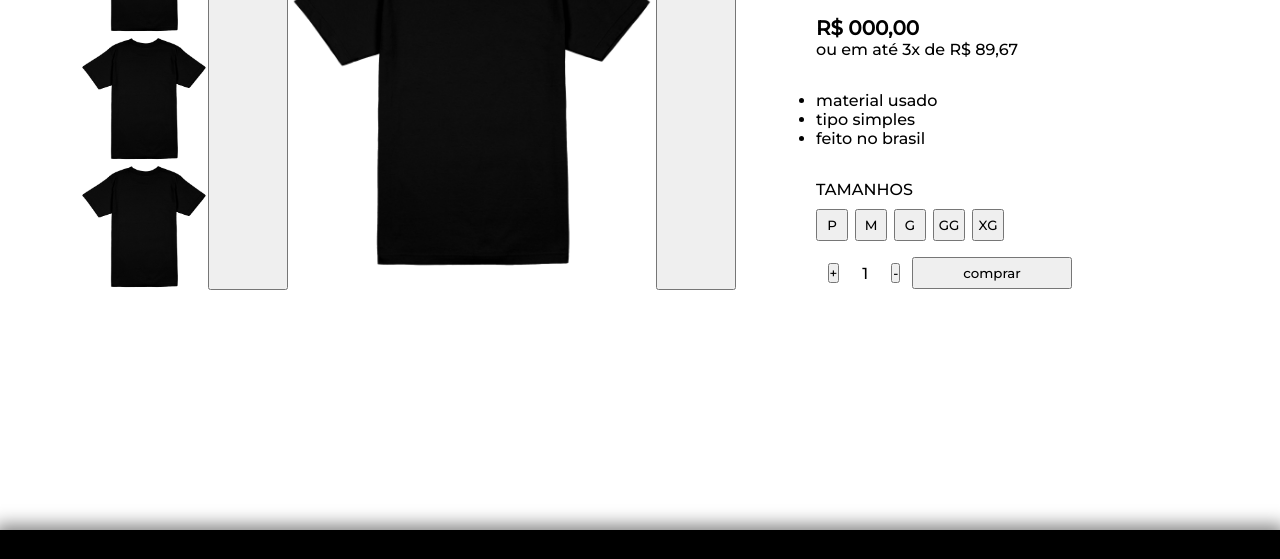
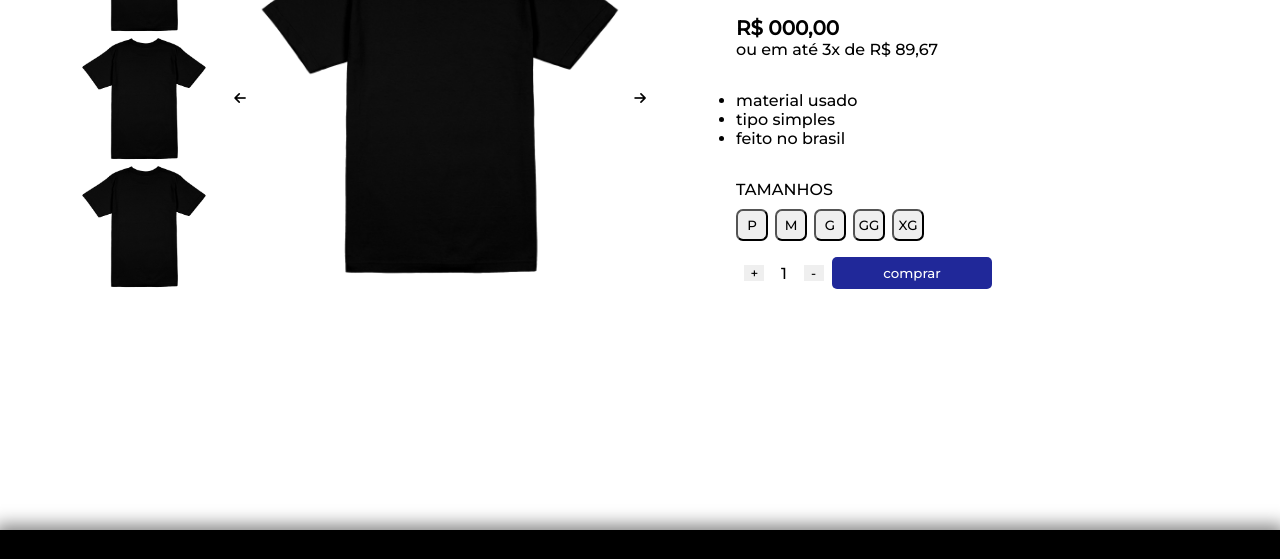
Before and after one commit to MatheusLopes13/JETSKATESHOP, a website: page src/produto/produto.html in a window 1280 px wide. Shown: the part 254-813 px from the top of the page. Drawn offline with Linux system fonts and the light colour scheme.

Commit message:
finalização hmtl css produto

```diff
--- a/src/produto/produto.css
+++ b/src/produto/produto.css
@@ -15,6 +15,8 @@ height: 8rem;
 
 .box-2 {
 display: flex;
+align-items: center;
+padding-left: 1rem;
 
 }
 .box-2 img {
@@ -23,7 +25,12 @@ display: flex;
 }
 
 .box-2 button{
-width: 5rem;
+width: 2rem;
+height: 3rem;
+background-color: transparent;
+border: none;
+cursor: pointer;
+
 }
 
 .box-3 {
@@ -43,6 +50,8 @@ margin-left: 5rem;
 .tamanhos button {
     width: 2rem;
     height: 2rem;
+    border-radius: 7px;
+
 
 }
 
@@ -53,9 +62,21 @@ justify-content: space-around;
 align-items: center;
 }
 
+.adicionar-item button {
+    width: 20px;
+    border: none;
+    cursor: pointer;
+}
+
+
 .button-comprar button {
     width: 10rem;
     height: 2rem;
+    border: none;
+    background: #202899;
+    color: white;
+    border-radius: 5px;
+    cursor: pointer;
 }
 
 .preco {
--- a/src/produto/produto.html
+++ b/src/produto/produto.html
@@ -64,9 +64,13 @@
         </div>
 
         <div class="box-2">
-            <button></button>
+            <button>
+                    <i class="fa-solid fa-arrow-left"></i>
+            </button>
             <img src="../publico/Imagens-produtos/camisa-recortada-preta.png" alt="">
-            <button></button>
+            <button>
+                    <i class="fa-solid fa-arrow-right"></i>
+            </button>
         </div>
 
         <div class="box-3">
```
